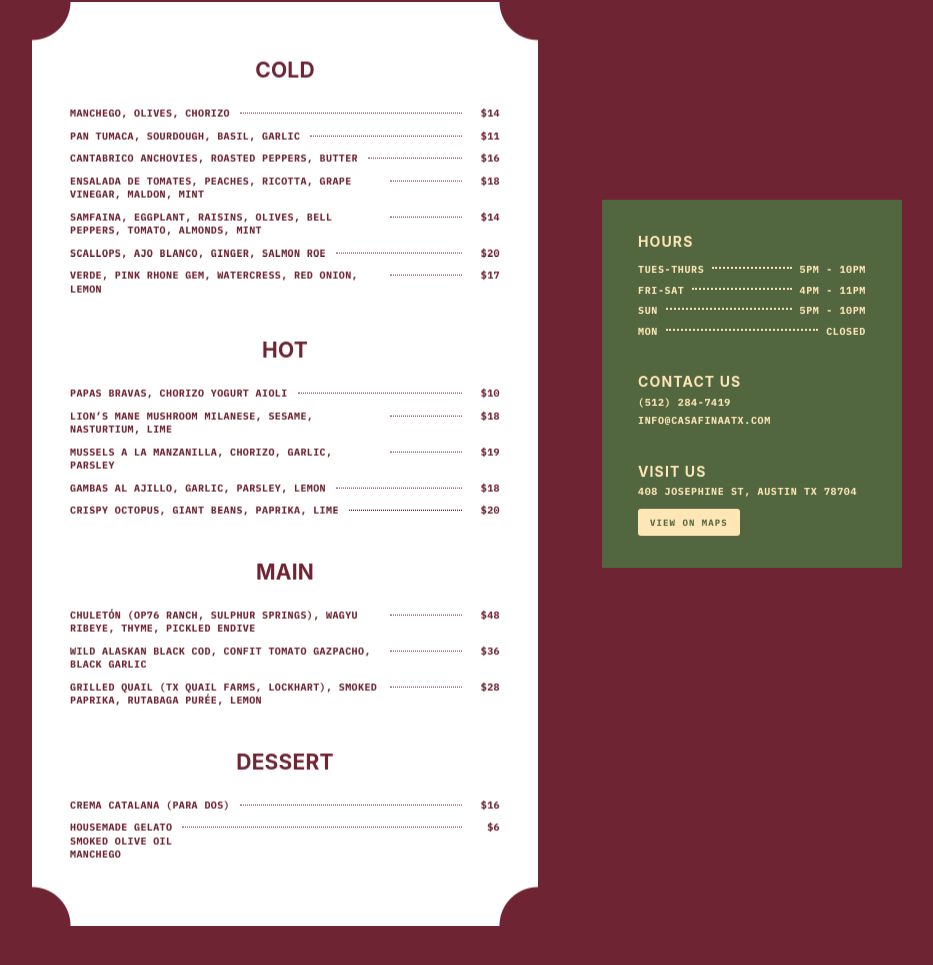
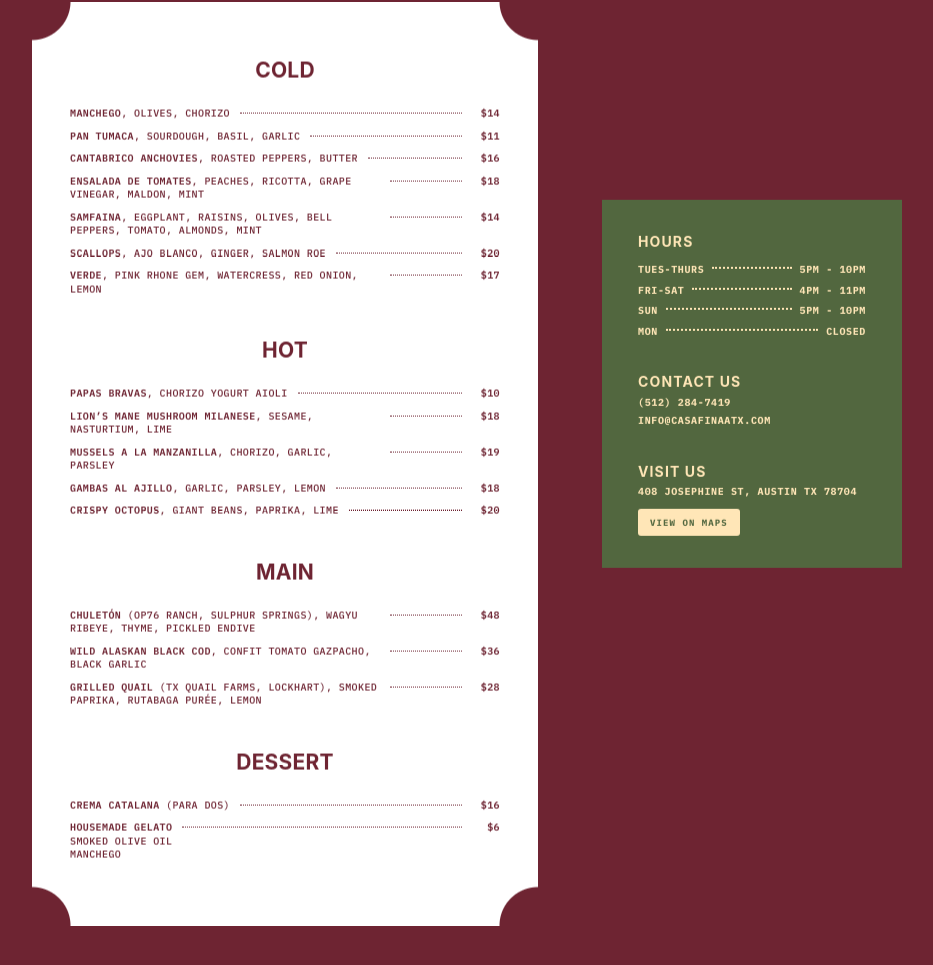
Before and after one commit to JujuRools/casafina, a website built with Vite: page index.html in a window 1280 px wide. Shown: the part 879-1844 px from the top of the page, without its empty margins (173-1106 px from the left). Built offline with nearby package versions, Linux system fonts and the light colour scheme; a web font is replaced by a local one.

Commit message:
Refine menu typography and Instagram icon weight

```diff
--- a/index.html
+++ b/index.html
@@ -59,31 +59,31 @@
             <h3 class="menu-panel__title" id="menu-heading-cold">Cold</h3>
             <ul class="menu-list">
               <li class="menu-item">
-                <span class="menu-item__name">Manchego, Olives, Chorizo</span>
+                <span class="menu-item__name"><span class="menu-item__dish">Manchego</span>, Olives, Chorizo</span>
                 <span class="menu-item__price">$14</span>
               </li>
               <li class="menu-item">
-                <span class="menu-item__name">Pan Tumaca, Sourdough, Basil, Garlic</span>
+                <span class="menu-item__name"><span class="menu-item__dish">Pan Tumaca</span>, Sourdough, Basil, Garlic</span>
                 <span class="menu-item__price">$11</span>
               </li>
               <li class="menu-item">
-                <span class="menu-item__name">Cantabrico Anchovies, Roasted Peppers, Butter</span>
+                <span class="menu-item__name"><span class="menu-item__dish">Cantabrico Anchovies</span>, Roasted Peppers, Butter</span>
                 <span class="menu-item__price">$16</span>
               </li>
               <li class="menu-item">
-                <span class="menu-item__name">Ensalada de Tomates, Peaches, Ricotta, Grape Vinegar, Maldon, Mint</span>
+                <span class="menu-item__name"><span class="menu-item__dish">Ensalada de Tomates</span>, Peaches, Ricotta, Grape Vinegar, Maldon, Mint</span>
                 <span class="menu-item__price">$18</span>
               </li>
               <li class="menu-item">
-                <span class="menu-item__name">Samfaina, Eggplant, Raisins, Olives, Bell Peppers, Tomato, Almonds, Mint</span>
+                <span class="menu-item__name"><span class="menu-item__dish">Samfaina</span>, Eggplant, Raisins, Olives, Bell Peppers, Tomato, Almonds, Mint</span>
                 <span class="menu-item__price">$14</span>
               </li>
               <li class="menu-item">
-                <span class="menu-item__name">Scallops, Ajo Blanco, Ginger, Salmon Roe</span>
+                <span class="menu-item__name"><span class="menu-item__dish">Scallops</span>, Ajo Blanco, Ginger, Salmon Roe</span>
                 <span class="menu-item__price">$20</span>
               </li>
               <li class="menu-item">
-                <span class="menu-item__name">Verde, Pink Rhone Gem, Watercress, Red Onion, Lemon</span>
+                <span class="menu-item__name"><span class="menu-item__dish">Verde</span>, Pink Rhone Gem, Watercress, Red Onion, Lemon</span>
                 <span class="menu-item__price">$17</span>
               </li>
             </ul>
@@ -92,23 +92,23 @@
             <h3 class="menu-panel__title" id="menu-heading-hot">Hot</h3>
             <ul class="menu-list">
               <li class="menu-item">
-                <span class="menu-item__name">Papas Bravas, Chorizo Yogurt Aioli</span>
+                <span class="menu-item__name"><span class="menu-item__dish">Papas Bravas</span>, Chorizo Yogurt Aioli</span>
                 <span class="menu-item__price">$10</span>
               </li>
               <li class="menu-item">
-                <span class="menu-item__name">Lion’s Mane Mushroom Milanese, Sesame, Nasturtium, Lime</span>
+                <span class="menu-item__name"><span class="menu-item__dish">Lion’s Mane Mushroom Milanese</span>, Sesame, Nasturtium, Lime</span>
                 <span class="menu-item__price">$18</span>
               </li>
               <li class="menu-item">
-                <span class="menu-item__name">Mussels a la Manzanilla, Chorizo, Garlic, Parsley</span>
+                <span class="menu-item__name"><span class="menu-item__dish">Mussels a la Manzanilla</span>, Chorizo, Garlic, Parsley</span>
                 <span class="menu-item__price">$19</span>
               </li>
               <li class="menu-item">
-                <span class="menu-item__name">Gambas al Ajillo, Garlic, Parsley, Lemon</span>
+                <span class="menu-item__name"><span class="menu-item__dish">Gambas al Ajillo</span>, Garlic, Parsley, Lemon</span>
                 <span class="menu-item__price">$18</span>
               </li>
               <li class="menu-item">
-                <span class="menu-item__name">Crispy Octopus, Giant Beans, Paprika, Lime</span>
+                <span class="menu-item__name"><span class="menu-item__dish">Crispy Octopus</span>, Giant Beans, Paprika, Lime</span>
                 <span class="menu-item__price">$20</span>
               </li>
             </ul>
@@ -117,15 +117,15 @@
             <h3 class="menu-panel__title" id="menu-heading-main">Main</h3>
             <ul class="menu-list">
               <li class="menu-item">
-                <span class="menu-item__name">Chuletón (op76 ranch, sulphur springs), Wagyu Ribeye, Thyme, Pickled Endive</span>
+                <span class="menu-item__name"><span class="menu-item__dish">Chuletón</span> (op76 ranch, sulphur springs), Wagyu Ribeye, Thyme, Pickled Endive</span>
                 <span class="menu-item__price">$48</span>
               </li>
               <li class="menu-item">
-                <span class="menu-item__name">Wild Alaskan Black Cod, Confit Tomato Gazpacho, Black Garlic</span>
+                <span class="menu-item__name"><span class="menu-item__dish">Wild Alaskan Black Cod</span>, Confit Tomato Gazpacho, Black Garlic</span>
                 <span class="menu-item__price">$36</span>
               </li>
               <li class="menu-item">
-                <span class="menu-item__name">Grilled Quail (tx quail farms, lockhart), Smoked Paprika, Rutabaga Purée, Lemon</span>
+                <span class="menu-item__name"><span class="menu-item__dish">Grilled Quail</span> (tx quail farms, lockhart), Smoked Paprika, Rutabaga Purée, Lemon</span>
                 <span class="menu-item__price">$28</span>
               </li>
             </ul>
@@ -134,11 +134,11 @@
             <h3 class="menu-panel__title" id="menu-heading-dessert">Dessert</h3>
             <ul class="menu-list">
               <li class="menu-item">
-                <span class="menu-item__name">Crema Catalana (para dos)</span>
+                <span class="menu-item__name"><span class="menu-item__dish">Crema Catalana</span> (para dos)</span>
                 <span class="menu-item__price">$16</span>
               </li>
               <li class="menu-item">
-                <span class="menu-item__name">Housemade Gelato<br>Smoked Olive Oil<br>Manchego</span>
+                <span class="menu-item__name"><span class="menu-item__dish">Housemade Gelato</span><br>Smoked Olive Oil<br>Manchego</span>
                 <span class="menu-item__price">$6</span>
               </li>
             </ul>
--- a/styles.css
+++ b/styles.css
@@ -1,3 +1,11 @@
+@font-face {
+  font-family: "IBM Plex Mono";
+  src: url("fonts/ibm-plex-mono-latin-600-normal.woff2") format("woff2");
+  font-style: normal;
+  font-weight: 600;
+  font-display: swap;
+}
+
 @font-face {
   font-family: "IBM Plex Mono";
   src: url("fonts/ibm-plex-mono-latin-400-normal.woff2") format("woff2");
@@ -74,6 +82,12 @@ body {
   display: inline-flex;
   align-items: center;
   gap: 8px;
+}
+
+.top-bar-link--instagram svg path {
+  stroke: #bc8b8c;
+  stroke-width: 0.4;
+  stroke-linejoin: round;
 }
 
 .top-bar-links {
@@ -1073,11 +1087,16 @@ a.frame-link {
   flex: 0 1 auto;
   max-width: 310px;
   font-family: "IBM Plex Mono", monospace;
-  font-weight: 700;
+  font-weight: 500;
   font-size: 10px;
   line-height: 1.35;
   letter-spacing: 0.04em;
   text-transform: uppercase;
+  color: #6e2432;
+}
+
+.menu-item__dish {
+  font-weight: 600;
   color: #6e2432;
 }
 
@@ -1086,7 +1105,7 @@ a.frame-link {
   flex: none;
   width: 28px;
   font-family: "IBM Plex Mono", monospace;
-  font-weight: 700;
+  font-weight: 600;
   font-size: 10px;
   line-height: 1.35;
   letter-spacing: 0.04em;
```
Also changed, not shown: fonts/ibm-plex-mono-latin-600-normal.woff2 (added).
